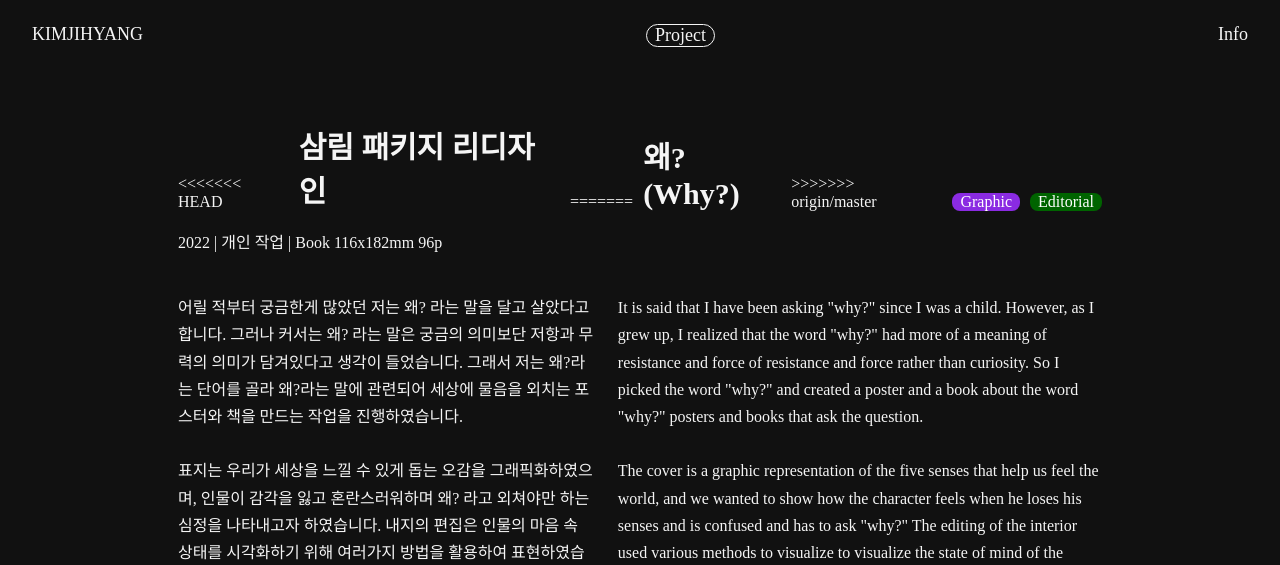
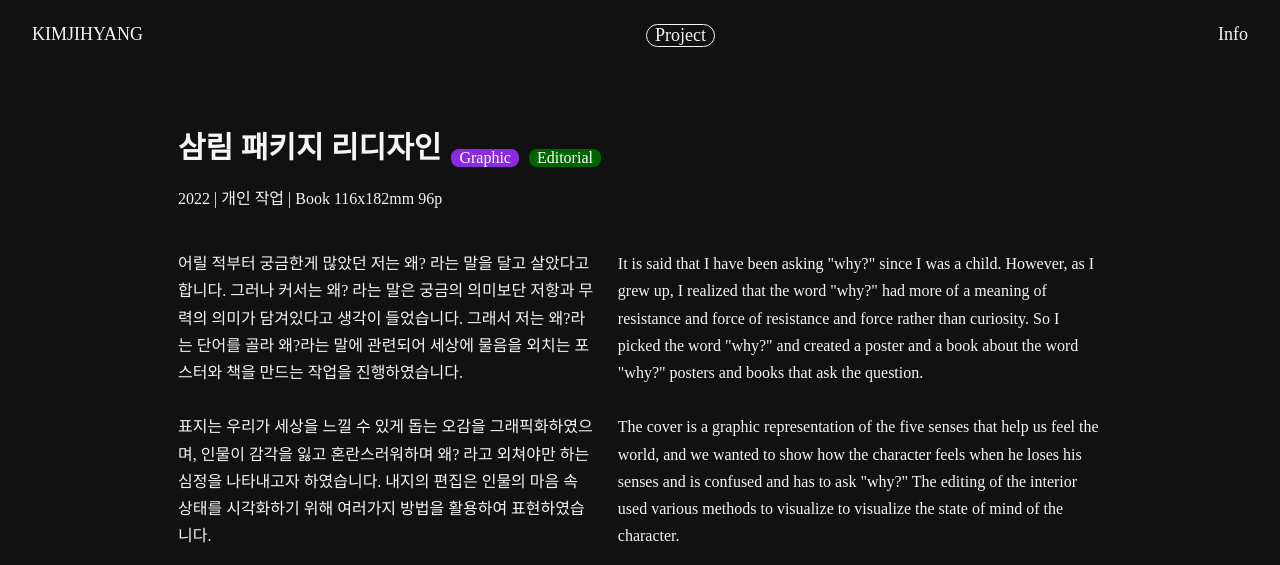
Before and after one commit to hyang1111111/gzhyang, a plain HTML site: page Project/samlip/body.html in a window 1280 px wide. Shown: the top 565 px of the page. Drawn offline with Linux system fonts and the light colour scheme; files whose address does not match are found by name.

Commit message:
240305-6

```diff
--- a/Project/samlip/body.html
+++ b/Project/samlip/body.html
@@ -27,11 +27,7 @@
         <div class="project_section">
           <div class="text">
             <div class="text_title">
-              <<<<<<< HEAD
               <div class="title">삼림 패키지 리디자인</div>
-              =======
-              <div class="title">왜?(Why?)</div>
-              >>>>>>> origin/master
               <div style="background-color: blueviolet" class="category">
                 Graphic
               </div>
```
Also changed, not shown: Project/index.html (+1 -1 lines).
